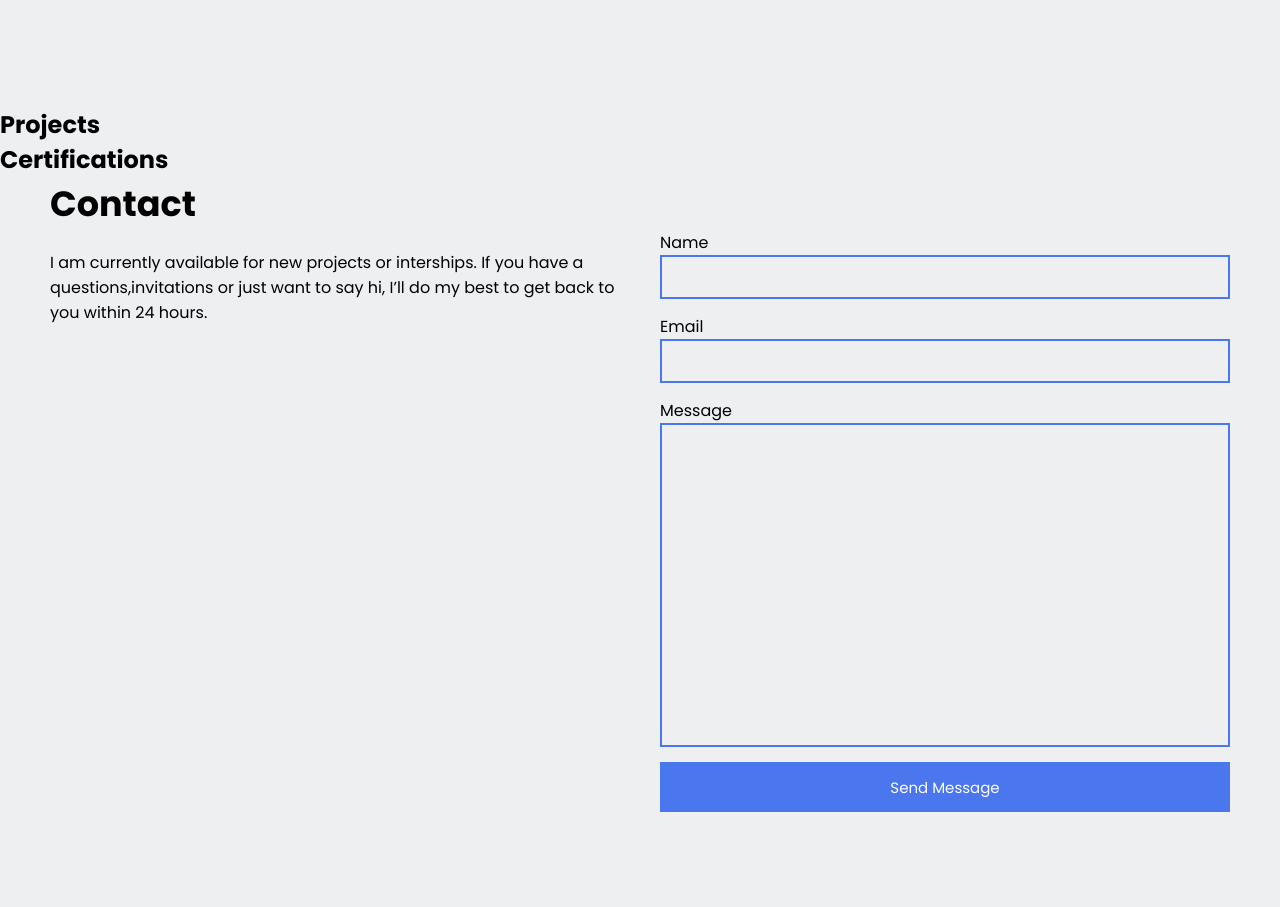
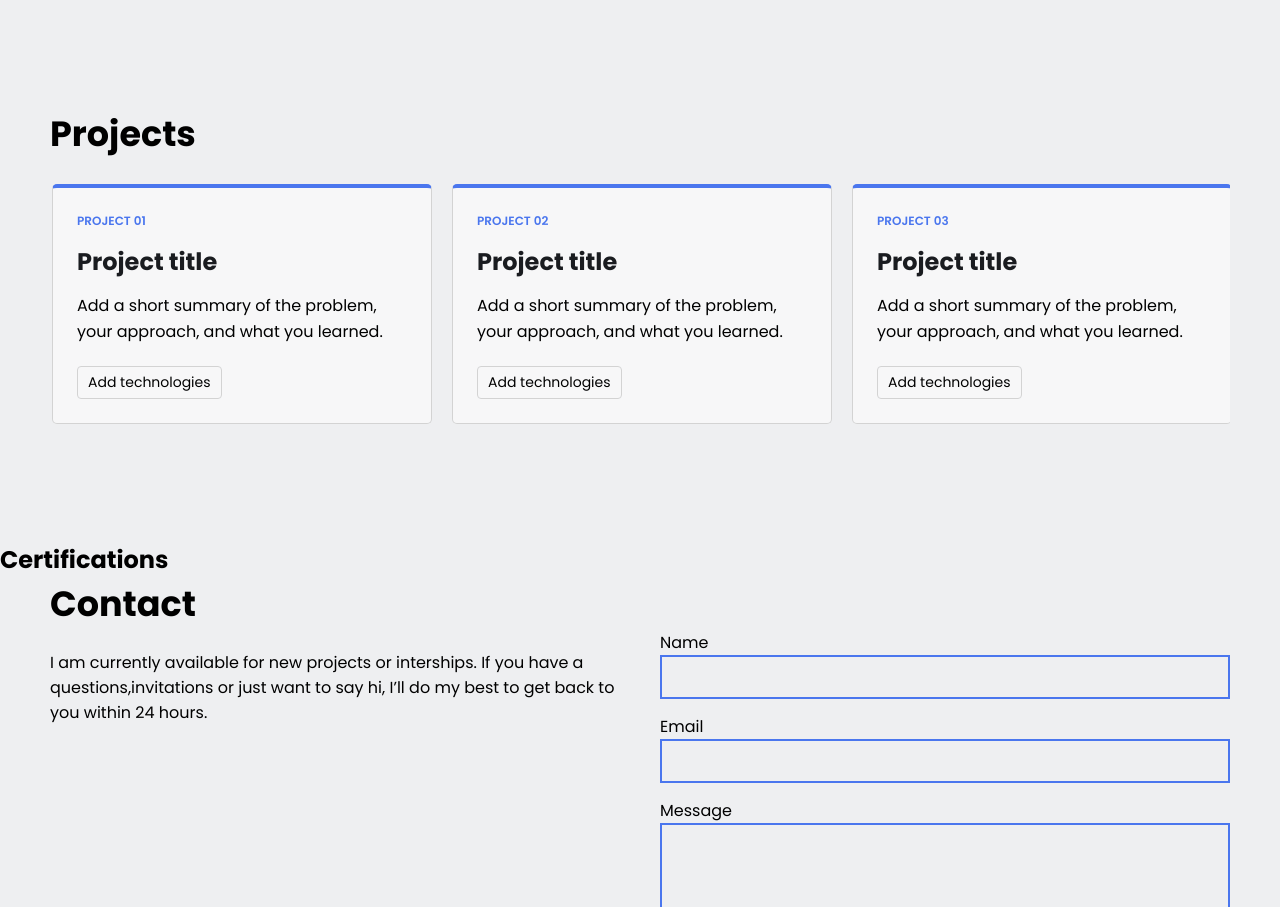
Before and after one commit to RayanMendis56/MyPortfolio, a plain HTML site: page index.html in a window 1280 px wide. Shown: the part 1108-2015 px from the top of the page. Drawn offline with Linux system fonts and the light colour scheme.

Commit message:
add horizontally scrollable projects section

```diff
--- a/assets/css/style.css
+++ b/assets/css/style.css
@@ -147,6 +147,65 @@ nav .right a span{
     font-size: 18px;
 }
 
+/*SECTION3:Projects*/
+.projects-section{
+    padding: 0 50px;
+    margin-bottom: 100px;
+}
+.projects-section h2{
+    font-size: 35px;
+    margin-bottom: 20px;
+}
+.project-track{
+    display: flex;
+    gap: 20px;
+    overflow-x: auto;
+    padding: 4px 2px 18px;
+    scroll-snap-type: x mandatory;
+    scroll-padding: 2px;
+    scrollbar-color: var(--link-color) #d3d3d3;
+    scrollbar-width: thin;
+    -webkit-overflow-scrolling: touch;
+}
+.project-track:focus-visible{
+    outline: 2px solid var(--link-color);
+    outline-offset: 3px;
+}
+.project-card{
+    display: flex;
+    flex: 0 0 min(380px, 82vw);
+    flex-direction: column;
+    align-items: flex-start;
+    gap: 14px;
+    min-height: 240px;
+    padding: 24px;
+    border: 1px solid #d3d3d3;
+    border-top: 4px solid var(--link-color);
+    border-radius: 5px;
+    background-color: rgba(255, 255, 255, 0.5);
+    scroll-snap-align: start;
+}
+.project-number{
+    color: var(--link-color);
+    font-size: 12px;
+    font-weight: 600;
+}
+.project-card h3{
+    color: var(--text-color);
+    font-size: 24px;
+}
+.project-card p{
+    max-width: 38ch;
+    line-height: 1.6;
+}
+.project-tech{
+    margin-top: auto;
+    padding: 5px 10px;
+    border: 1px solid #d3d3d3;
+    border-radius: 4px;
+    font-size: 14px;
+}
+
 /*SECTION5:Contact*/
 .contact-section{
     padding:0 50px;
@@ -253,6 +312,13 @@ resize: none;
     .skills-section .cells .cell span{
         font-size: 16px;
     }
+    .projects-section{
+        padding: 0 20px;
+    }
+    .project-card{
+        flex-basis: 85vw;
+        padding: 20px;
+    }
     .contact-section{
         padding: 0 20px;
     }
--- a/index.html
+++ b/index.html
@@ -175,9 +175,35 @@
                 </div>
             </section>
 
-            <!--SECTION 3:POJECTS-->
+            <!--SECTION 3:PROJECTS-->
             <section id="projects" class="projects-section">
                 <h2>Projects</h2>
+                <div class="project-track" role="region" aria-label="Project gallery" tabindex="0">
+                    <article class="project-card">
+                        <span class="project-number">PROJECT 01</span>
+                        <h3>Project title</h3>
+                        <p>Add a short summary of the problem, your approach, and what you learned.</p>
+                        <span class="project-tech">Add technologies</span>
+                    </article>
+                    <article class="project-card">
+                        <span class="project-number">PROJECT 02</span>
+                        <h3>Project title</h3>
+                        <p>Add a short summary of the problem, your approach, and what you learned.</p>
+                        <span class="project-tech">Add technologies</span>
+                    </article>
+                    <article class="project-card">
+                        <span class="project-number">PROJECT 03</span>
+                        <h3>Project title</h3>
+                        <p>Add a short summary of the problem, your approach, and what you learned.</p>
+                        <span class="project-tech">Add technologies</span>
+                    </article>
+                    <article class="project-card">
+                        <span class="project-number">PROJECT 04</span>
+                        <h3>Project title</h3>
+                        <p>Add a short summary of the problem, your approach, and what you learned.</p>
+                        <span class="project-tech">Add technologies</span>
+                    </article>
+                </div>
             </section>
 
             <!--SECTION 4:CERTIFICATIONS-->
```
